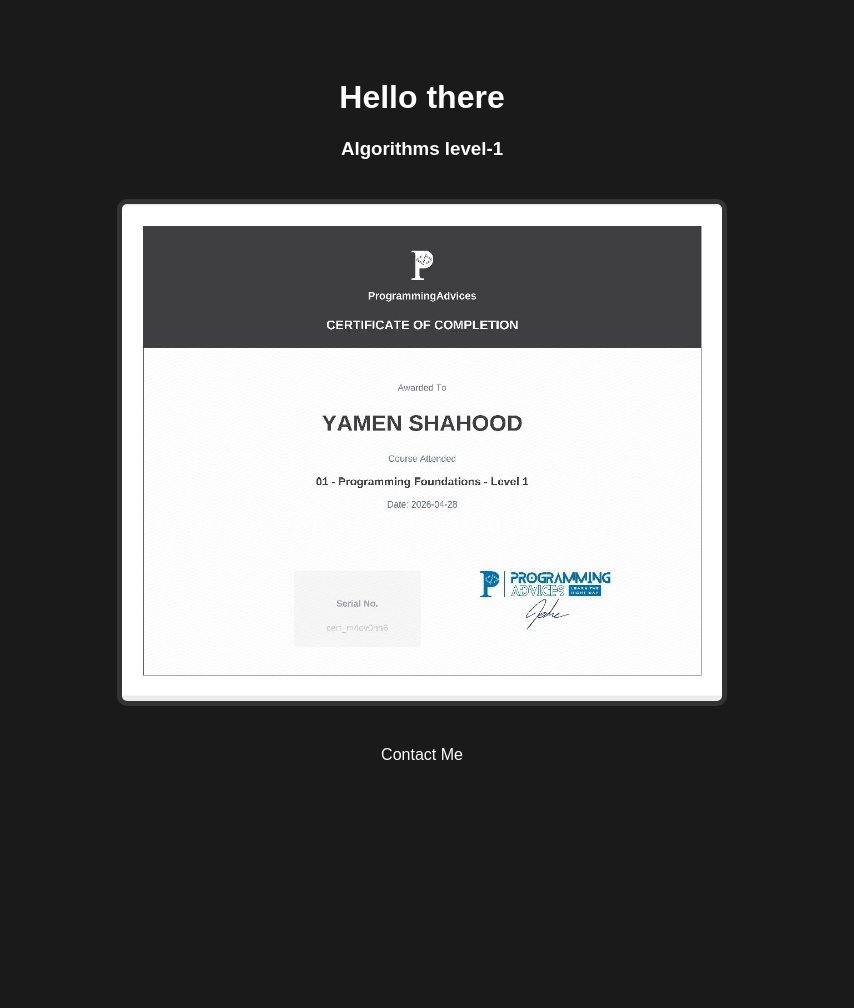
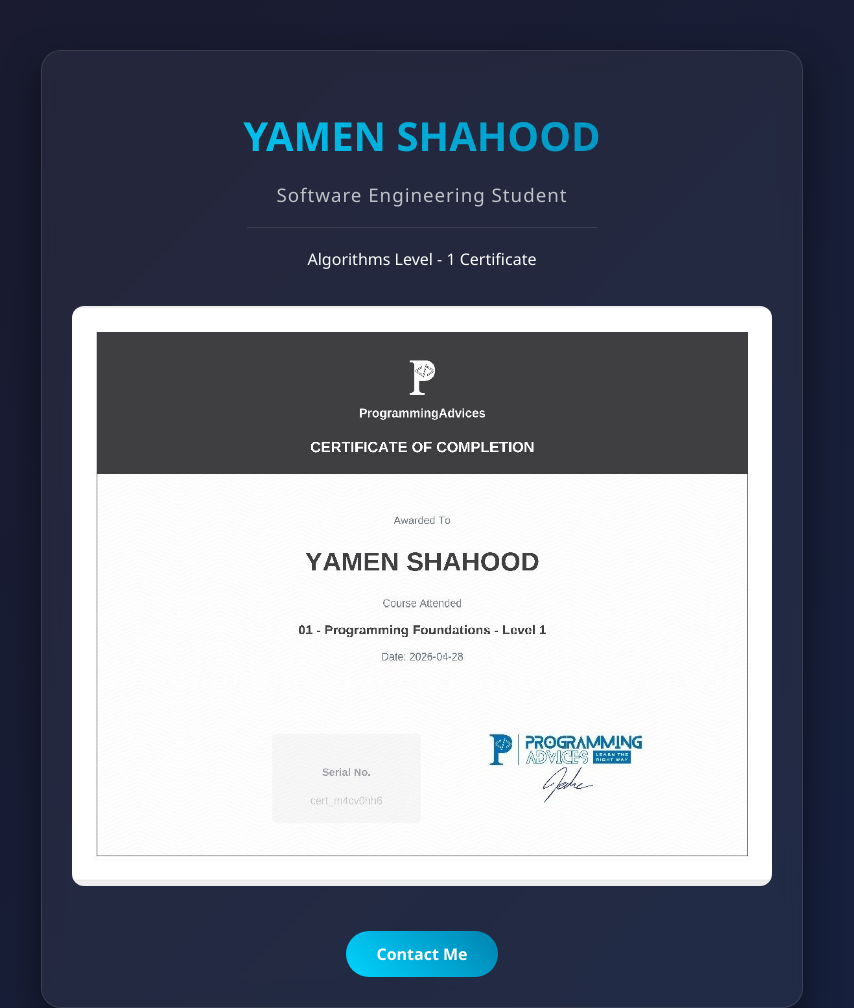
Before and after one commit to yamenshahood0-eng/Achievements, a plain HTML site: page index.html in a window 1280 px wide. Shown: the whole page, without its empty margins (218-1072 px from the left). Before the commit the page ends 800 px from the top, so only its background shows below. Drawn offline with Linux system fonts and the light colour scheme.

Commit message:
Update index.html

```diff
--- a/index.html
+++ b/index.html
@@ -2,30 +2,100 @@
 <html lang="ar">
 <head>
     <meta charset="UTF-8">
-    <title>Yamen Shahood</title>
+    <meta name="viewport" content="width=device-width, initial-scale=1.0">
+    <title>Yamen Shahood | Portfolio</title>
     <style>
+        /* إعدادات الصفحة الأساسية */
         body {
-            background-color: #1a1a1a;
+            background: linear-gradient(135deg, #1a1a2e 0%, #16213e 100%);
+            color: #fff;
+            font-family: 'Segoe UI', Tahoma, Geneva, Verdana, sans-serif;
+            margin: 0;
+            padding: 0;
+            display: flex;
+            flex-direction: column;
+            align-items: center;
+            min-height: 100vh;
+        }
+
+        /* حاوية الشهادة */
+        .card {
+            background: rgba(255, 255, 255, 0.05);
+            backdrop-filter: blur(10px);
+            border-radius: 20px;
+            padding: 30px;
+            margin-top: 50px;
+            box-shadow: 0 15px 35px rgba(0,0,0,0.5);
+            border: 1px solid rgba(255, 255, 255, 0.1);
+            transition: transform 0.3s ease, box-shadow 0.3s ease;
+            text-align: center;
+            max-width: 700px;
+            width: 90%;
+        }
+
+        /* حركة عند مرور الماوس على الكرت */
+        .card:hover {
+            transform: translateY(-10px);
+            box-shadow: 0 20px 40px rgba(0, 212, 255, 0.2);
+            border: 1px solid rgba(0, 212, 255, 0.5);
+        }
+
+        h1 {
+            font-size: 2.5rem;
+            margin-bottom: 10px;
+            background: linear-gradient(to right, #00d4ff, #0083b0);
+            -webkit-background-clip: text;
+            -webkit-text-fill-color: transparent;
+        }
+
+        h3 {
+            color: #bdc3c7;
+            font-weight: 300;
+            letter-spacing: 1px;
+        }
+
+        .certificate {
+            width: 100%;
+            border-radius: 12px;
+            margin: 20px 0;
+            cursor: pointer;
+            transition: filter 0.3s ease;
+        }
+
+        /* زر التواصل */
+        .btn {
+            display: inline-block;
+            padding: 12px 30px;
+            background: linear-gradient(45deg, #00d4ff, #0083b0);
             color: white;
-            text-align: center;
-            font-family: sans-serif;
-            padding-top: 50px;
+            text-decoration: none;
+            border-radius: 50px;
+            font-weight: bold;
+            transition: opacity 0.3s;
+            margin-top: 20px;
         }
-        .certificate {
-            margin: 20px;
-            border: 5px solid #333;
-            border-radius: 10px;
-            width: 80%;
-            max-width: 600px;
+
+        .btn:hover {
+            opacity: 0.9;
+            box-shadow: 0 5px 15px rgba(0, 212, 255, 0.4);
         }
     </style>
 </head>
 <body>
-    <h1>Hello there</h1>
-    <h3>Algorithms level-1</h3>
 
-    <img src="my_cert.jpg" class="certificate" alt="Certificate">
+    <div class="card">
+        <h1>YAMEN SHAHOOD</h1>
+        <h3>Software Engineering Student</h3>
 
-    <p>Contact Me</p>
+        <div style="border-bottom: 1px solid rgba(255,255,255,0.1); margin: 20px auto; width: 50%;"></div>
+
+        <p>Algorithms Level - 1 Certificate</p>
+
+        <img src="yamen.jpg" class="certificate" alt="My Certificate">
+
+        <br>
+        <a href="yamenshahood0@gmail.com" class="btn">Contact Me</a>
+    </div>
+
 </body>
 </html>
```
